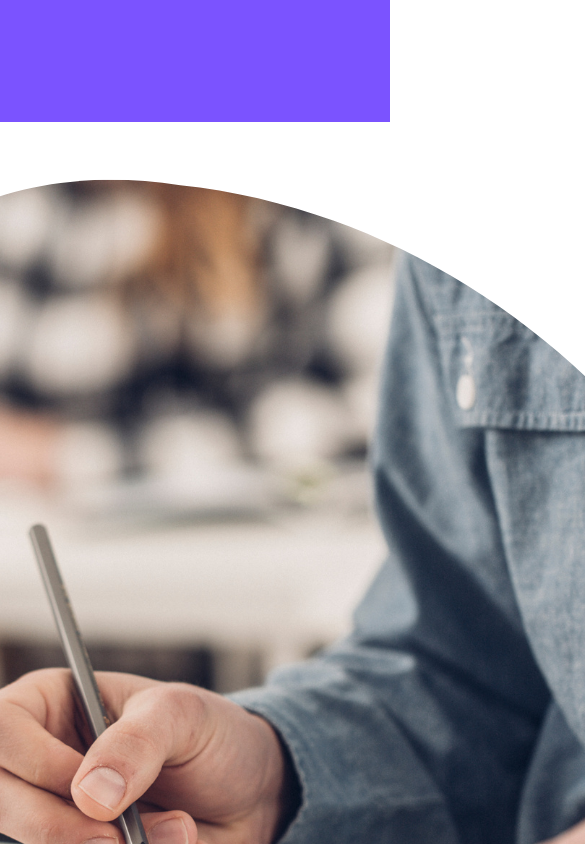
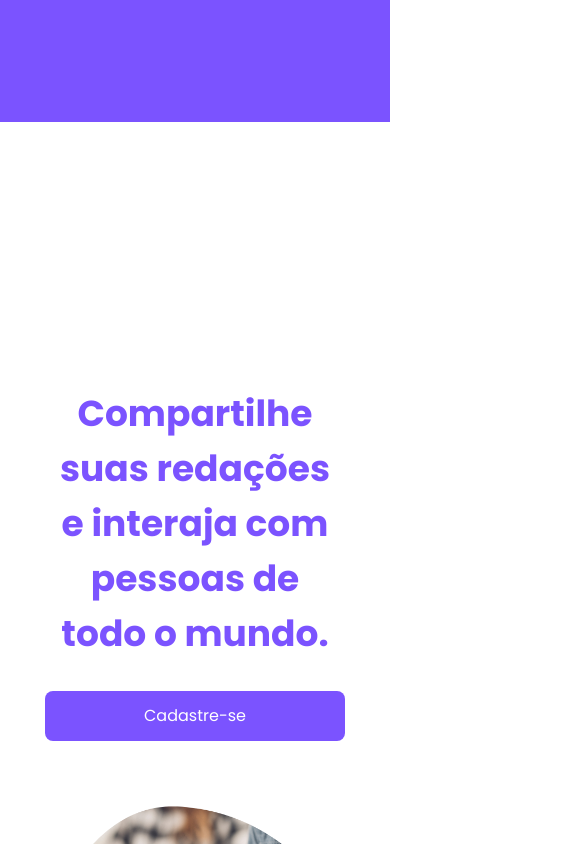
Before and after one commit to alessandroCidney/EscrevaMe, a React (Create React App) app: page / in a window 390 px wide. Shown: the part 1980-2824 px from the top of the page, 585 px wide, since content can reach past the window. Built offline with nearby package versions, Linux system fonts and the light colour scheme; no server answers.

Commit message:
Fixing errors in the login system with Google and making styling adjustments in the third div of the HomePage component

```diff
--- a/src/contexts/AuthContext.tsx
+++ b/src/contexts/AuthContext.tsx
@@ -20,7 +20,7 @@ type User = {
 
 type AuthContextType = {
 	authUser: User | undefined;
-	signInWithGoogle: () => Promise<void>;
+	signInWithGoogle: () => Promise<boolean>;
 	addUserDataToContext: (user_id: string, username: string | null, avatar: string | null) => void;
 	removeUserContextData: () => void;
 }
@@ -135,9 +135,10 @@ export function AuthContextProvider(props: AuthContextProviderProps) {
 					}
 				}
 			}
+
+			return true;
 		} catch (err) {
-			toast.error("Não foi possível conectar o usuário");
-			console.log(err);
+			return false;
 		}
 
 
--- a/src/pages/HomePage/index.tsx
+++ b/src/pages/HomePage/index.tsx
@@ -15,6 +15,9 @@ import { useHistory } from 'react-router-dom';
 // Hooks
 import { useAuth } from '../../hooks/useAuth';
 
+// Util
+import { isMobile } from '../../util/isMobile';
+
 // Images
 import logoImg from '../../assets/images/logos/logoWithName.svg';
 import computerImg from '../../assets/images/computer/computer.png';
@@ -25,7 +28,8 @@ export function HomePage() {
 
 	const { authUser } = useAuth();
 
-	const [showImage, setShowImage] = useState(window.innerWidth > 760 ? false : true);
+	const [showComputerImage, setshowComputerImage] = useState(!isMobile());
+	const [showStudyImage, setshowStudyImage] = useState(!isMobile());
 
 	if(authUser) {
 		history.push('/main');
@@ -34,22 +38,51 @@ export function HomePage() {
 	// Responsável pelo aparecimento/desaparecimento da imagem de cmputador
 	useEffect(() => {
 
+		setInterval(() => {
 			// A transição não será realizada em smartphones
-		if(window.innerWidth > 760) {
+			if(isMobile()) {
+				return;
+			}
+
+			if(window.scrollY + 1/2 * window.innerHeight > window.innerHeight) {
+				if(!showComputerImage) {
+					setshowComputerImage(true);
+				}
+			} else {
+				if(showComputerImage) {
+					setshowComputerImage(false);
+				}
+			}
+		}, 500);
+
+	}, [showComputerImage]);
+
+	useEffect(() => {
 
 		setInterval(() => {
-				if(window.scrollY + 1/2 * window.innerHeight > window.innerHeight) {
-					if(!showImage) {
-						setShowImage(true);
+
+			if(isMobile()) {
+				return;
+			}
+
+			if(window.scrollY + 1/2 * window.innerHeight > 2.5*window.innerHeight) {
+				if(!showStudyImage) {
+					setshowStudyImage(true);
 				}
 			} else {
-					if(showImage) {
-						setShowImage(false);
+				if(showStudyImage) {
+					setshowStudyImage(false);
 				}
 			}
-			}, 500)
+		}, 500);
+
+	}, [showStudyImage])
+
+	function redirectToJoinUsPage() {
+		history.push('/joinus');
 	}
-	}, [showImage]);
+
+	console.log("Render", showComputerImage, showStudyImage)
 
 	return (
 		<>
@@ -65,12 +98,12 @@ export function HomePage() {
 					</h1>
 				</div>
 
-				<div className={`second ${!showImage && 'without-image'}`}>
+				<div className={`second ${!showComputerImage && 'without-image'}`}>
 					<h2>Leve a escrita para o seu cotidiano.</h2>
 
 					<div className="image">
 						{
-							showImage &&
+							(showComputerImage || isMobile()) &&
 							<img
 								src={computerImg}
 								alt="Imagem de um computador"
@@ -80,17 +113,24 @@ export function HomePage() {
 					</div>
 				</div>
 
-				<div className='third'>
+				<div className={`third ${showStudyImage && 'without-image'}`}>
 					<div className="image">
+						{
+							(showStudyImage || isMobile()) &&
 							<img
 								src={studyImg}
 								alt="Imagem de pessoa estudando"
 							/>
+						}
 					</div>
 
 					<div className="text">
 						<h2>Compartilhe suas redações e interaja com pessoas de todo o mundo.</h2>
-						<Button>Cadastre-se</Button>
+						<Button
+							onClick={redirectToJoinUsPage}
+						>
+							Cadastre-se
+						</Button>
 					</div>
 
 				</div>
--- a/src/pages/HomePage/styles.scss
+++ b/src/pages/HomePage/styles.scss
@@ -48,9 +48,6 @@
 			font-size: 4rem;
 
 			width: 45%;
-
-			transition: .5s;
-
 		}
 
 		> div.image {
@@ -69,6 +66,55 @@
 				&.invisible {
 					opacity: 0;
 				}
+			}
+		}
+	}
+
+	> div.third {
+		width: 100%;
+		height: 150vh;
+
+		display: flex;
+		align-items: center;
+		justify-content: center;
+
+		gap: 50px;
+
+		padding: 10px;
+
+
+
+		> div.text {
+			color: var(--color-main-blue);
+			font-size: 2rem;
+
+			width: 45%;
+
+			display: flex;
+			align-items: center;
+			justify-content: center;
+			flex-direction: column;
+
+			gap: 20px;
+
+			text-align: center;
+
+			> h2 {
+				width: 90%;
+			}
+		}
+
+		> div.image {
+			width: 40%;
+			min-height: 100px;
+
+			display: flex;
+			align-items: center;
+			justify-content: center;
+
+			> img {
+				animation: showFromBottomToUp .5s ease;
+				width: 100%;
 			}
 		}
 	}
@@ -104,5 +150,22 @@
 				width: 90%;
 			}
 		}
+
+		> div.third {
+			flex-direction: column-reverse;
+
+			> div.text {
+				width: 90%;
+				text-align: center;
+
+				font-size: 1.5rem;
+
+				gap: 30px;
+			}
+
+			> div.image {
+				width: 90%;
+			}
+		}
 	}
 }
--- a/src/pages/JoinUsPage/index.tsx
+++ b/src/pages/JoinUsPage/index.tsx
@@ -55,10 +55,14 @@ export function JoinUsPage() {
 
 	async function joinUsWithGoogle() {
 		if(!authUser) {
-			await signInWithGoogle();
+			const results = await signInWithGoogle() as boolean;
+
+			if(results) {
+				history.push('/main');
+			} else {
+				toast.error("Não foi possível cadastrar o usuário");
+			}
 		}
-
-		history.push('/main');
 	}
 
 	async function joinUsWithEmailAndPassword(profilePhoto: File | undefined) {
@@ -241,9 +245,20 @@ export function JoinUsPage() {
 
 					{
 						showButtons ?
-							(<span>
-								Já possui uma conta? <Link to="/login">Faça login</Link>
-							</span>)
+							(<>
+								<span>
+									Já possui uma conta? <Link to="/login">Faça login</Link>
+								</span>
+								<div className="warning">
+					            	Ao clicar em um dos botões de cadastro acima, você aceita nossa&nbsp;
+					            	<Link to="/privacypolicy">
+					            		Política de privacidade&nbsp;
+					            	</Link> e nossa&nbsp;
+					            	<Link to="/datapolicy">
+					            		Política de tratamento e segurança de dados
+					            	</Link>
+								</div>
+							</>)
 						:  	(
 								<span>
 									Deseja voltar para o início?
--- a/src/pages/JoinUsPage/styles.scss
+++ b/src/pages/JoinUsPage/styles.scss
@@ -129,6 +129,16 @@ div.join-us {
 				}
 			}
 
+			> div.warning {
+				color: #737380;
+
+				font-size: .7rem;
+
+				width: 70%;
+
+				text-align: center;
+			}
+
 			> hr {
 				width: 320px;
 				margin-bottom: 20px;
--- a/src/styles/policies.scss
+++ b/src/styles/policies.scss
@@ -21,3 +21,18 @@
 		padding: 50px 0;
 	}
 }
+
+@media (max-width: 760px) {
+	.policy {
+
+		> div {
+			width: 90%;
+
+			> h1, h2, h3 {
+				text-align: center;
+
+				width: 100%;
+			}
+		}
+	}
+}
--- /dev/null
+++ b/src/util/isMobile.ts
@@ -0,0 +1,4 @@
+// Testa se o dispositivo é um smartphone ou um computador através da altura da tela
+export function isMobile() {
+	return window.innerWidth < 760;
+}
```
Also changed, not shown: src/assets/images/computer/black-laptop.jpg. Lines whose indentation alone changed are shown as unchanged.
